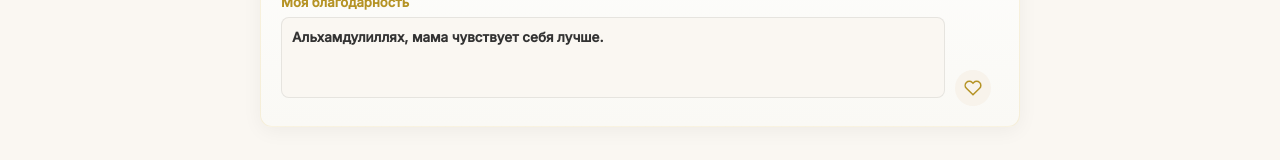
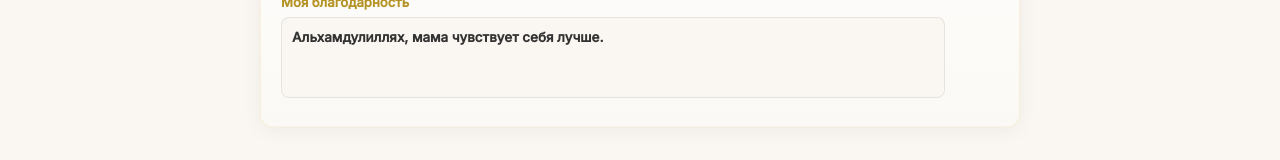
Before and after one commit to shakhabova/dua-journal, an Angular app: page /answers in a window 1280 px wide. Shown: the part 457-617 px from the top of the page. Built offline with nearby package versions, Linux system fonts and the light colour scheme.

Commit message:
fix: comment out gratitude heart SVG in answers component

```diff
--- a/src/app/pages/answers/answers.component.html
+++ b/src/app/pages/answers/answers.component.html
@@ -47,11 +47,11 @@
           </textarea>
         </label>
 
-        <div class="gratitude-heart" aria-hidden="true">
+        <!-- <div class="gratitude-heart" aria-hidden="true">
           <svg viewBox="0 0 24 24" fill="none" stroke="currentColor" stroke-width="2">
             <path d="M20.8 4.6a5.5 5.5 0 0 0-7.8 0L12 5.6l-1-1a5.5 5.5 0 0 0-7.8 7.8l1 1L12 21l7.8-7.6 1-1a5.5 5.5 0 0 0 0-7.8Z"></path>
           </svg>
-        </div>
+        </div> -->
       </div>
 
     </article>
```
